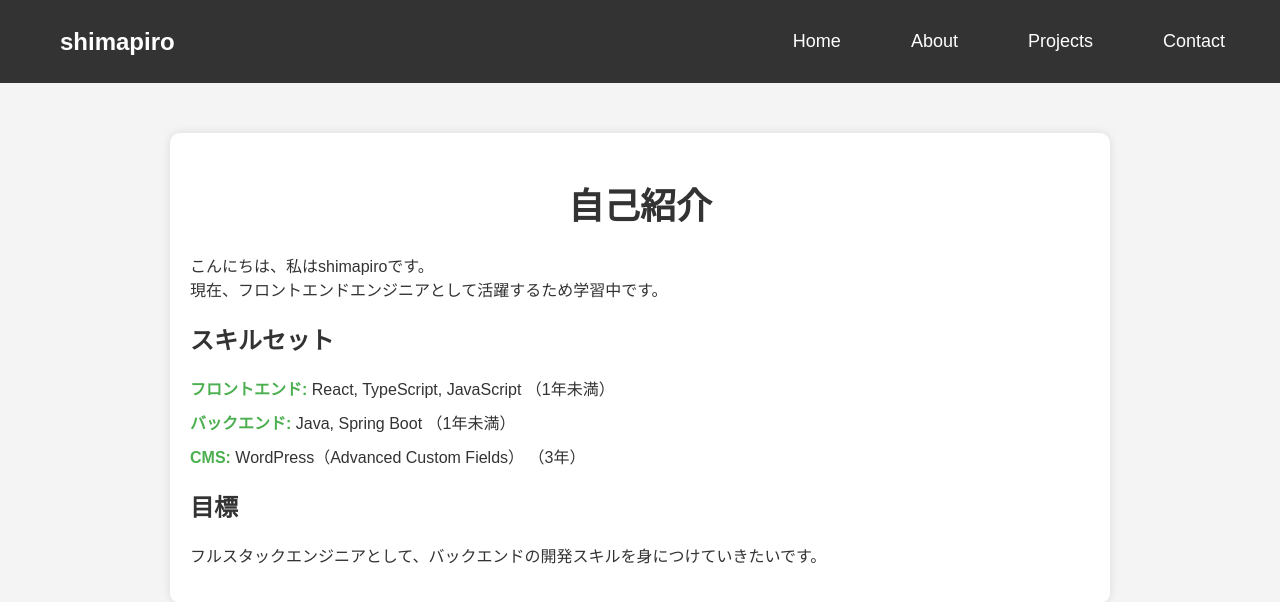
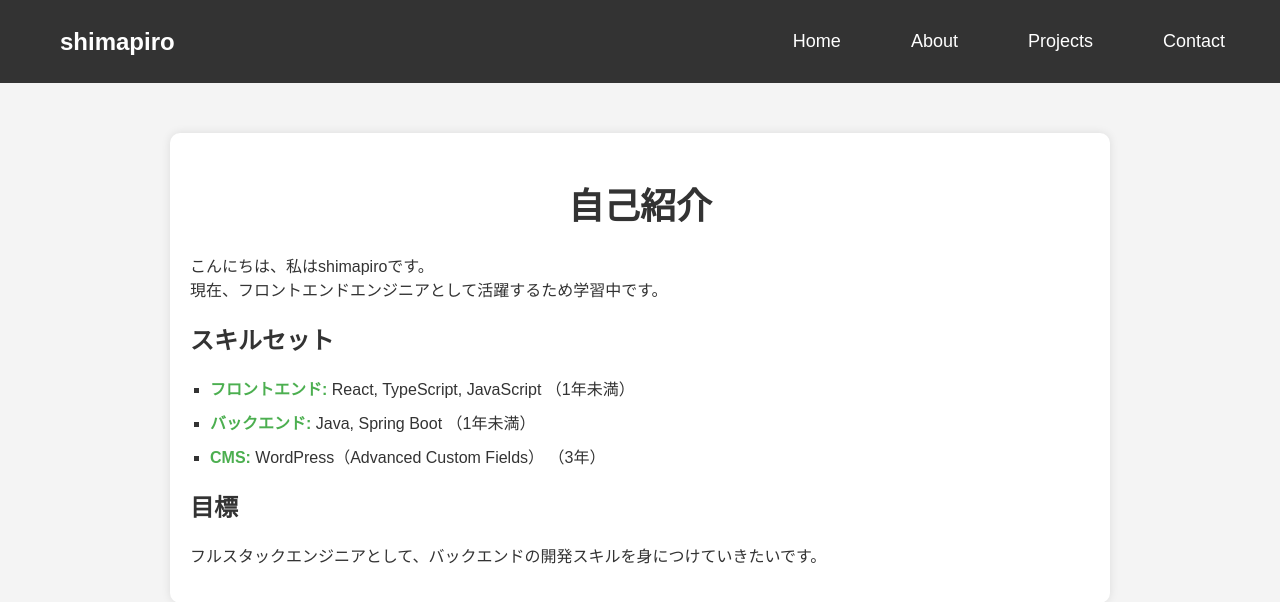
Before and after one commit to shimapiro/my-portfolio, a React (Vite) app: page /about in a window 1280 px wide. Shown: the top 602 px of the page. Built offline with nearby package versions, Linux system fonts and the light colour scheme.

Commit message:
💄 CSS修正

```diff
--- a/src/styles/About.css
+++ b/src/styles/About.css
@@ -25,8 +25,8 @@
 }
 
 .about-container ul {
-  list-style-type: none;
-  padding: 0;
+  list-style-type: square;
+  padding-left: 20px;
 }
 
 .about-container li {
@@ -35,10 +35,6 @@
 }
 
 
-.skills-list ul {
-  list-style-type: square;
-  padding-left: 20px;
-}
 
 .skills-list ul li {
   font-size: 16px;
```
